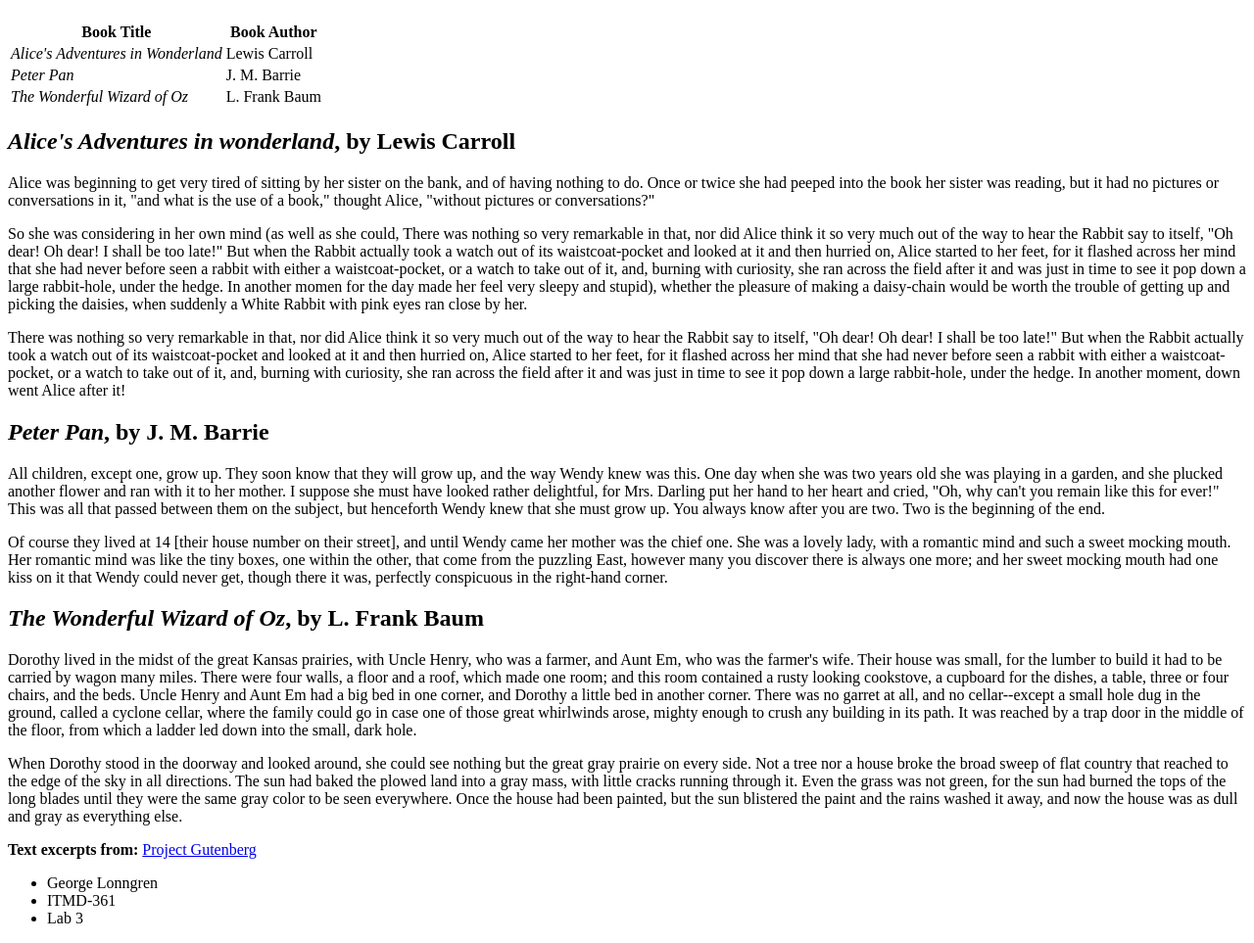
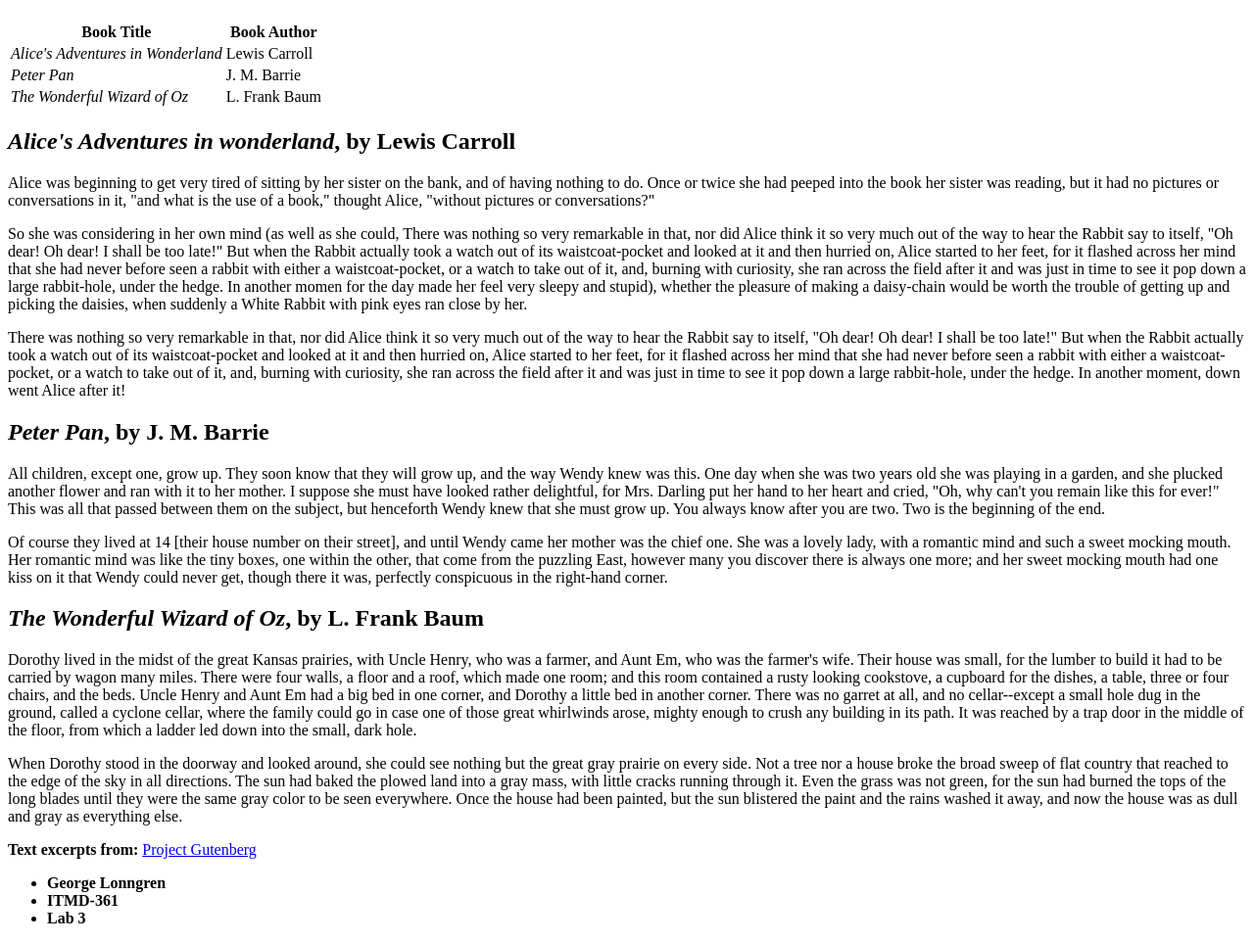
Before and after one commit to glonngren/Lab3, a plain HTML site: page index.html in a window 1280 px wide. Shown: the part 59-1022 px from the top of the page at 98% size. Drawn offline with Linux system fonts and the light colour scheme.

Commit message:
Formatting Change
Bolded Name, Class, Lab #

```diff
--- a/index.html
+++ b/index.html
@@ -107,9 +107,9 @@
             title="A Link">Project Gutenberg</a>
       </p>
       <ul>
-         <li>George Lonngren</li>
-         <li>ITMD-361</li>
-         <li>Lab 3</li>
+         <li><strong>George Lonngren</strong></li>
+         <li><strong>ITMD-361</strong></li>
+         <li><strong>Lab 3</strong></li>
       </ul>
    </body>
 </html>
```
